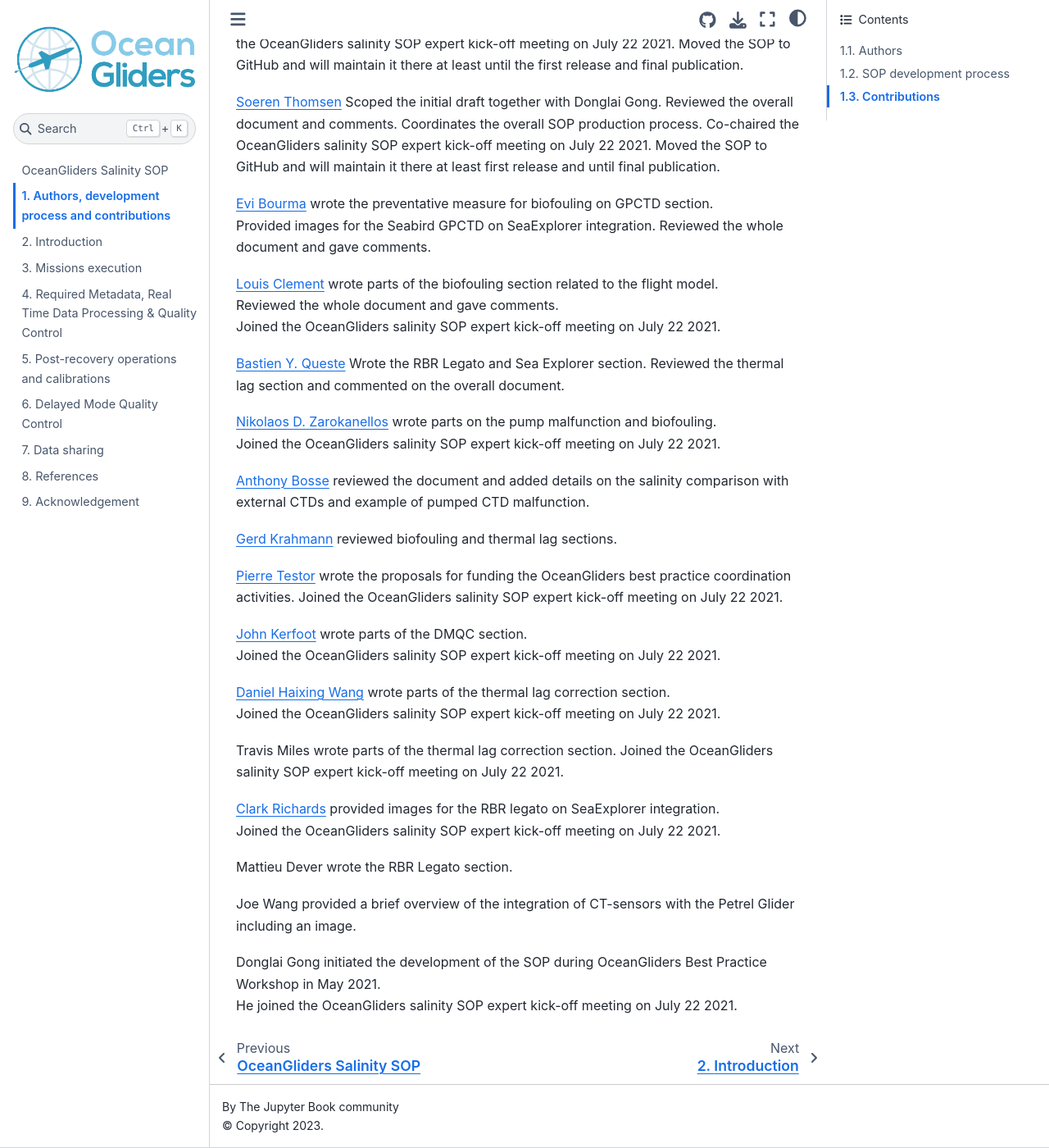
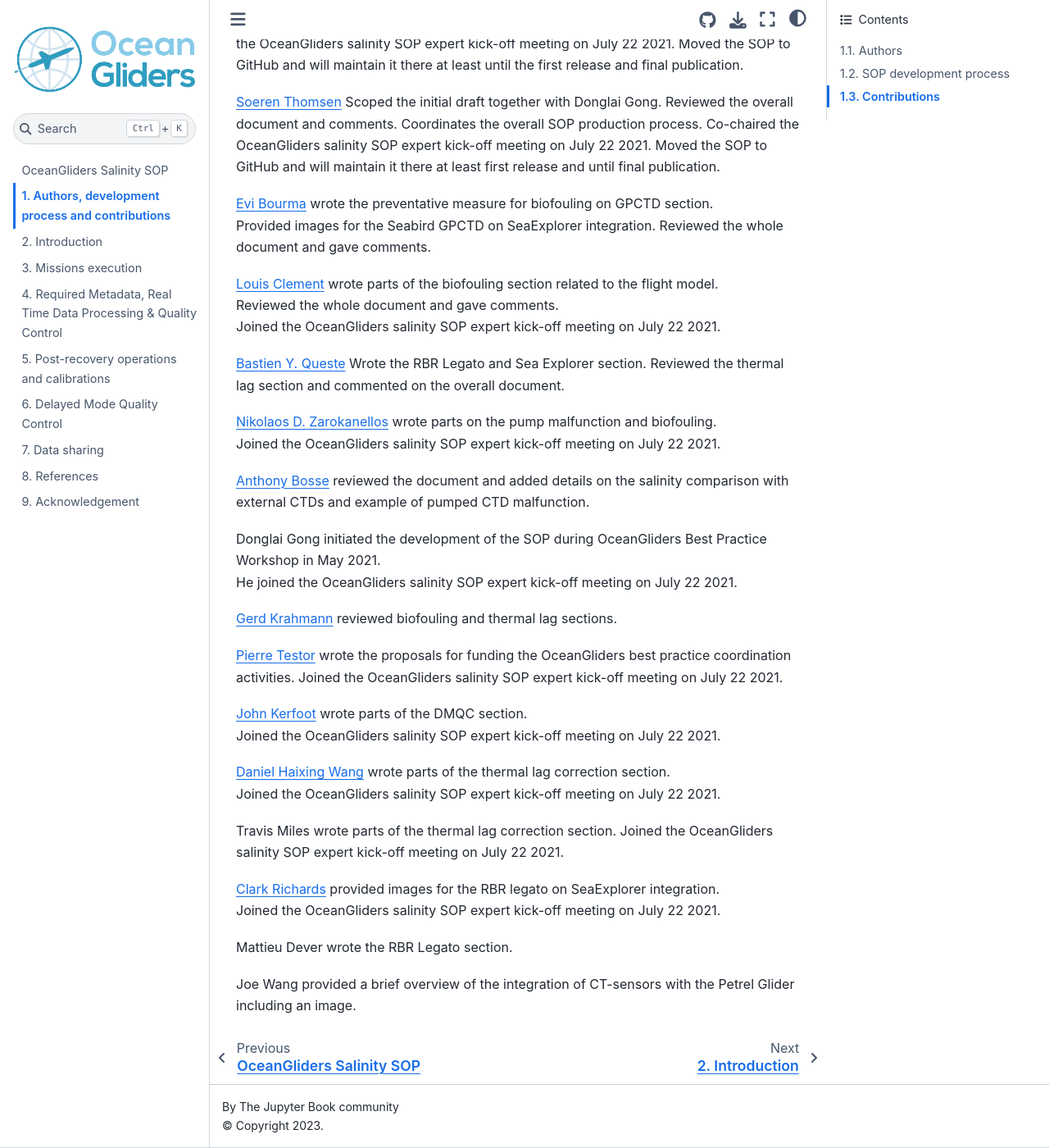
Before and after one commit to OceanGlidersCommunity/Salinity_SOP, a Jupyter Book: the page built from sections/authors_SOP_development_process.md, in a window 1280 px wide and 1400 px high, scrolled down 1522 px. Shown: the whole window at 82% size. Built offline with Jupyter Book 1.0.4 settings and Sphinx 7.4.7 and the Sphinx Book theme 1.1.4, drawn with Linux system fonts in a browser that asks for light colours; pages that are not in the unit, such as notebooks, are missing from menus; part of the change alters nothing that is shown; some of the changed text lies outside the part shown.

```diff
--- a/sections/authors_SOP_development_process.md
+++ b/sections/authors_SOP_development_process.md
@@ -7,11 +7,12 @@
   1. [Louis Clement](https://github.com/LouClement), *Marine Physics and Ocean Climate Group. National Oceanography Centre, Liverpool, UK*
   1. [Bastien Y. Queste](https://github.com/bastienqueste), *Department of Marine Science, University of Gothenburg, Gothenburg, Sweden*
   1. [Nikolaos D. Zarokanellos](https://github.com/nizaroka), *SOCIB, Palma de Mallorca, Spain*
-  1. [Gerd Krahmann](https://github.com/gkrahmann), *GEOMAR Helmholtz Centre for Ocean Research Kiel, Germany*
-  1. [Pierre Testor](https://github.com/ptestor), *CNRS-Sorbonne Universités (UPMC Univ. Pierre et Marie Curie, Paris 06)-CNRS-IRD-MNHN, UMR 7159, Laboratoire d’Océanographie et de Climatologie (LOCEAN), Institut Pierre Simon Laplace (IPSL), Observatoire Ecce Terra, Paris, France*
-  1. [Clark Richards](https://github.com/richardsc), *Fisheries and Oceans Canada, Bedford Institute of Oceanography, Halifax, Canada*
   1. [Anthony Bosse](https://github.com/AnthonyBosse), *MIO, Aix-Marseille University, Marseille, France*
   1. Donglai Gong, *Virginia Institute of Marine Science*
+  3. [Gerd Krahmann](https://github.com/gkrahmann), *GEOMAR Helmholtz Centre for Ocean Research Kiel, Germany*
+  4. [Pierre Testor](https://github.com/ptestor), *CNRS-Sorbonne Universités (UPMC Univ. Pierre et Marie Curie, Paris 06)-CNRS-IRD-MNHN, UMR 7159, Laboratoire d’Océanographie et de Climatologie (LOCEAN), Institut Pierre Simon Laplace (IPSL), Observatoire Ecce Terra, Paris, France*
+  5. [Clark Richards](https://github.com/richardsc), *Fisheries and Oceans Canada, Bedford Institute of Oceanography, Halifax, Canada*
+
   1. [John Kerfoot](https://github.com/kerfoot), *Rutgers, USA*
   1. Travis Miles, *Rutgers, USA*
   1. [Daniel Haixing Wang](https://github.com/KingSeaStar), *Virginia Institute of Marine Science, USA*
@@ -59,6 +60,9 @@ Joined the OceanGliders salinity SOP expert kick-off meeting on July 22 2021.
 
 [Anthony Bosse](https://github.com/AnthonyBosse) reviewed the document and added details on the salinity comparison with external CTDs and example of pumped CTD malfunction.
 
+Donglai Gong initiated the development of the SOP during OceanGliders Best Practice Workshop in May 2021.
+He joined the OceanGliders salinity SOP expert kick-off meeting on July 22 2021.
+
 [Gerd Krahmann](https://github.com/gkrahmann) reviewed biofouling and thermal lag sections.
 
 [Pierre Testor](https://github.com/ptestor) wrote the proposals for funding the OceanGliders best practice coordination activities.
@@ -79,6 +83,3 @@ Joined the OceanGliders salinity SOP expert kick-off meeting on July 22 2021.
 Mattieu Dever wrote the RBR Legato section.
 
 Joe Wang provided a brief overview of the integration of CT-sensors with the Petrel Glider including an image.
-
-Donglai Gong initiated the development of the SOP during OceanGliders Best Practice Workshop in May 2021.
-He joined the OceanGliders salinity SOP expert kick-off meeting on July 22 2021.
```
